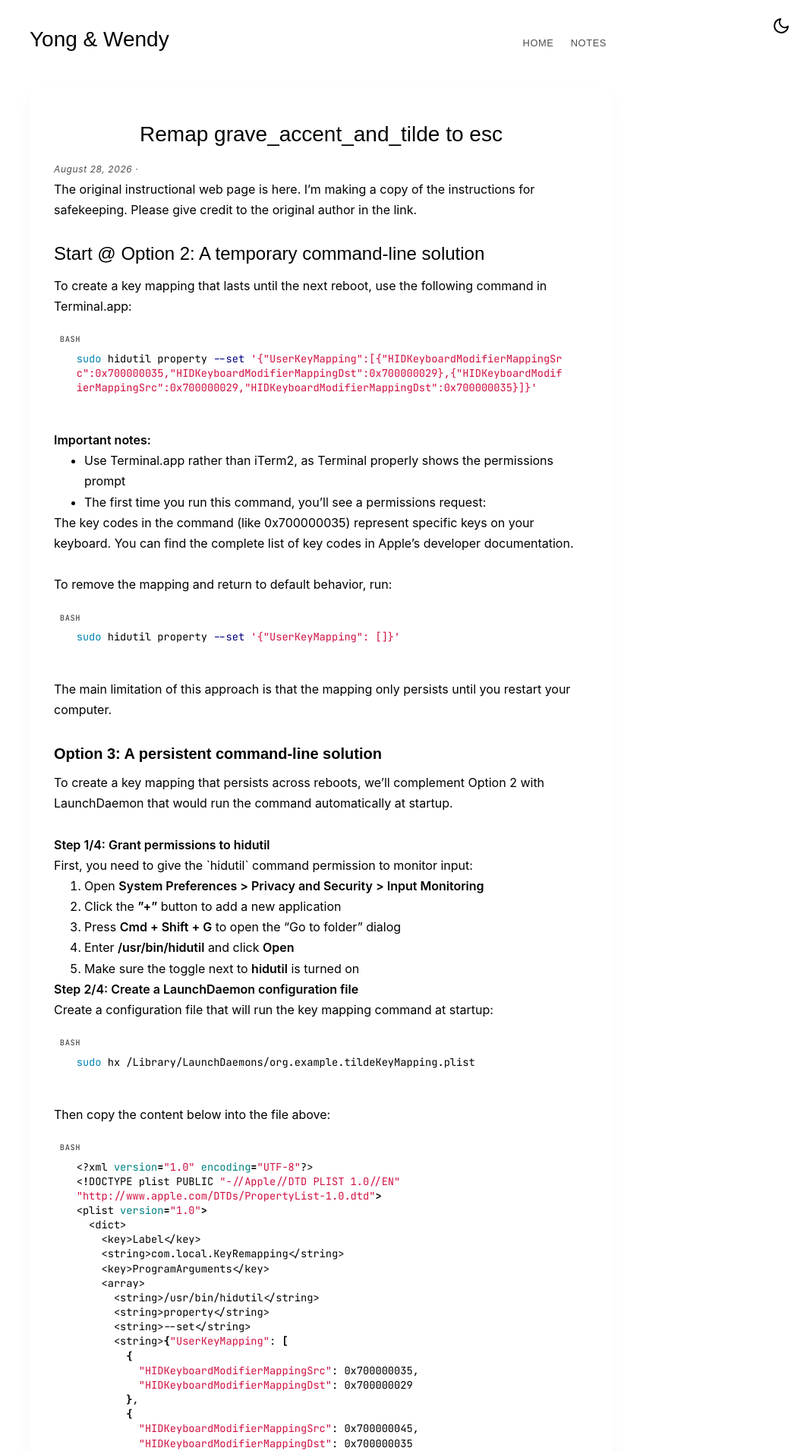
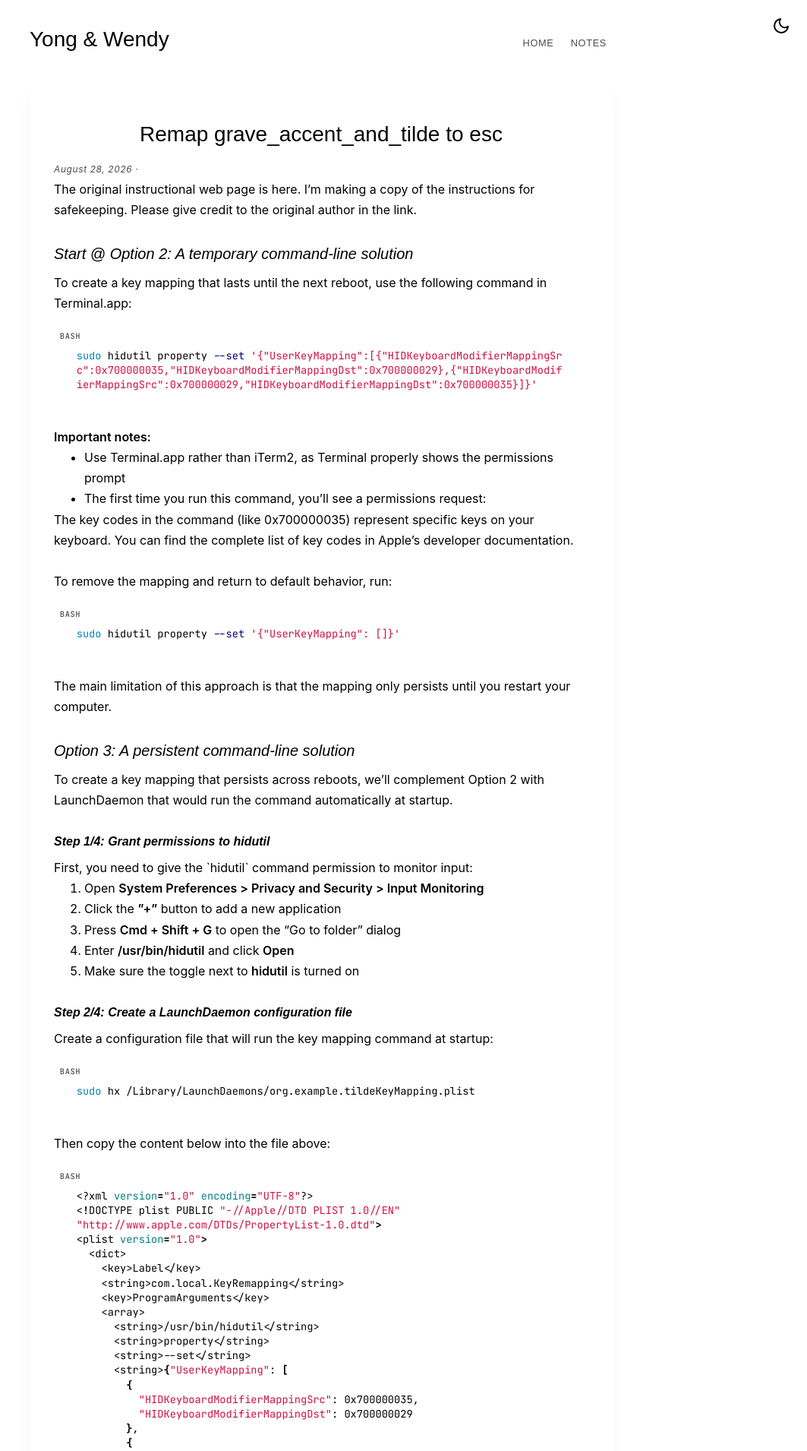
Before and after one commit to yong-lim/4lims, a Jekyll site: the page built from _notes/Remap - grave_accent_and_tilde.md, in a window 1280 px wide. Shown: the top 1910 px of the page at 76% size, without its empty margins (217-1280 px from the left). Built offline with Jekyll 4.4.1, drawn with Linux system fonts in a browser that asks for light colours; some web fonts are replaced.

Commit message:
Make sub-title look better

````diff
--- a/_notes/Remap - grave_accent_and_tilde.md
+++ b/_notes/Remap - grave_accent_and_tilde.md
@@ -7,8 +7,7 @@ date: 2026-08-28
 ---
 The original instructional web page is [here](https://konkit.tech/blog/2025-03-17-mac-os-key-mapping/). I'm making a copy of the instructions for safekeeping. Please give credit to the original author in the link.
 
-### Start @ Option 2: A temporary command-line solution
-
+#### *Start @ Option 2: A temporary command-line solution*
 To create a key mapping that lasts until the next reboot, use the following command in Terminal.app:
 
 ``` bash
@@ -31,13 +30,10 @@ sudo hidutil property --set '{"UserKeyMapping": []}'
 
 The main limitation of this approach is that the mapping only persists until you restart your computer.
 
-#### **Option 3: A persistent command-line solution**
-
+#### *Option 3: A persistent command-line solution*
 To create a key mapping that persists across reboots, we’ll complement Option 2 with LaunchDaemon that would run the command automatically at startup.
 
-<br>
-**Step 1/4: Grant permissions to hidutil**
-
+##### **_Step 1/4: Grant permissions to hidutil_**
 First, you need to give the \`hidutil` command permission to monitor input:
 
 1. Open **System Preferences > Privacy and Security > Input Monitoring**
@@ -46,8 +42,7 @@ First, you need to give the \`hidutil` command permission to monitor input:
 4. Enter **/usr/bin/hidutil** and click **Open**
 5. Make sure the toggle next to **hidutil** is turned on
 
-**Step 2/4: Create a LaunchDaemon configuration file**
-
+##### **_Step 2/4: Create a LaunchDaemon configuration file_**
 Create a configuration file that will run the key mapping command at startup:
 
 ``` bash
@@ -86,9 +81,7 @@ Then copy the content below into the file above:
 
 **Tip:** If you need to map different keys, you can generate the XML more easily using this online tool: [hidutil-generator.netlify.app](https://hidutil-generator.netlify.app/)
 
-<br>
-**Step 3/4: Set permissions and enable the LaunchDaemon**
-
+##### **_Step 3/4: Set permissions and enable the LaunchDaemon_**
 Set the proper permissions for the configuration file:
 
 ``` bash
@@ -109,7 +102,5 @@ sudo launchctl bootout system \
 ```
 "launchctl bootout"  _Tears down a domain or removes a service from a domain._
 
-<br>
-**Step 4/4: Test your configuration**
-
+##### **_Step 4/4: Test your configuration_**
 Restart your Macbook and verify that the plus-minus key now functions as the tilde key.
````
